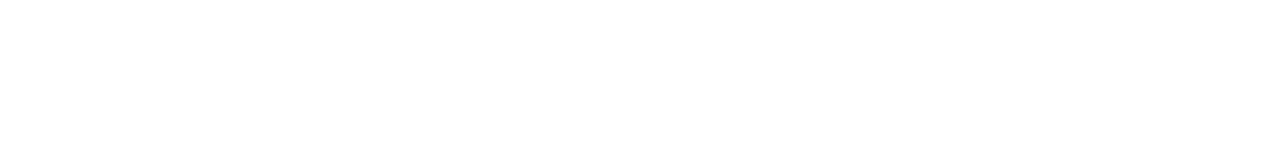
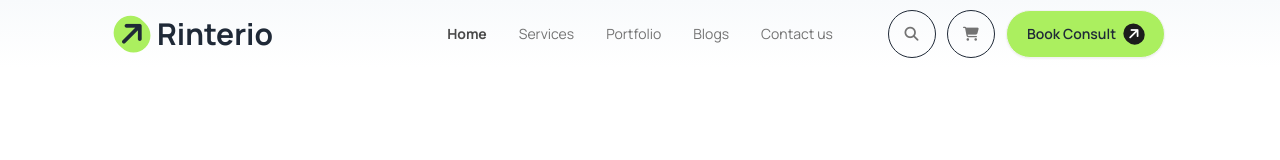
Before and after one commit to taseen17/Assignment-3, a plain HTML site: page index.html in a window 1280 px wide. Drawn offline with nearby package versions, Linux system fonts and the light colour scheme.

Commit message:
navbar done

```diff
--- a/index.html
+++ b/index.html
@@ -1,11 +1,99 @@
 <!DOCTYPE html>
 <html lang="en">
+
 <head>
-    <meta charset="UTF-8">
-    <meta name="viewport" content="width=device-width, initial-scale=1.0">
-    <title>Assignment 3</title>
+  <meta charset="UTF-8">
+  <meta name="viewport" content="width=device-width, initial-scale=1.0">
+  <title>Assignment 3</title>
+  <link rel="preconnect" href="https://fonts.googleapis.com">
+  <link rel="preconnect" href="https://fonts.gstatic.com" crossorigin>
+  <link href="https://fonts.googleapis.com/css2?family=Manrope:wght@200..800&display=swap" rel="stylesheet">
+  <link href="https://cdn.jsdelivr.net/npm/daisyui@4.12.10/dist/full.min.css" rel="stylesheet" type="text/css" />
+  <script src="https://cdn.tailwindcss.com"></script>
+  <style>
+    .manrope-font {
+      font-family: "Manrope", sans-serif;
+    }
+  </style>
+  <script>
+    tailwind.config = {
+      theme: {
+        extend: {
+          colors: {
+            clifford: '#da373d',
+          }
+        }
+      }
+    }
+  </script>
+  <script src="https://kit.fontawesome.com/dfde9938d8.js" crossorigin="anonymous"></script>
 </head>
-<body>
+
+<body class="manrope-font">
+  <header class="bg-gradient-to-b from-slate-50 to-white">
+    <div class="navbar w-5/6 mx-auto">
+      <div class="navbar-start max-sm:w-4/6">
+        <h2 class="font-bold text-3xl max-sm:text-2xl"><i
+            class="fa-solid fa-arrow-right bg-[#ABEF5F] rounded-full -rotate-45 p-1 mr-2"></i>Rinterio</h2>
+      </div>
+      <div class="navbar-center hidden lg:flex">
+        <ul class="menu menu-horizontal px-1">
+          <li><a class="font-bold text-[#494949]">Home</a></li>
+          <li><a class="text-[#737373]" href="">Services</a></li>
+          <li><a class="text-[#737373]">Portfolio</a></li>
+          <li><a class="text-[#737373]" href="">Blogs</a></li>
+          <li><a class="text-[#737373]" href="">Contact us</a></li>
+        </ul>
+      </div>
+      <div class="navbar-end">
+        <div class="dropdown">
+          <div tabindex="0" role="button" class="btn btn-ghost lg:hidden">
+            <svg xmlns="http://www.w3.org/2000/svg" class="h-5 w-5" fill="none" viewBox="0 0 24 24"
+              stroke="currentColor">
+              <path stroke-linecap="round" stroke-linejoin="round" stroke-width="2" d="M4 6h16M4 12h8m-8 6h16" />
+            </svg>
+          </div>
+          <ul tabindex="0"
+            class="menu menu-sm dropdown-content bg-base-100 rounded-box z-[1] mt-3 w-20 p-2 shadow overflow-hidden">
+            <li><a class="text-[#494949]">Home</a></li>
+            <li><a class="text-[#737373]" href="">Services</a></li>
+            <li><a class="text-[#737373]">Portfolio</a></li>
+            <li><a class="text-[#737373]" href="">Blogs</a></li>
+            <li><a class="text-[#737373]" href="">Contact us</a></li>
+            <li class="inline mb-1"> <button class="btn btn-circle btn-outline"><i
+                  class="fa-solid fa-magnifying-glass text-[#737373]"></i></button> <button
+                class="btn btn-circle btn-outline"><i class="fa-solid fa-cart-shopping text-[#737373]"></i></button>
+            </li>
+            <li> <a class="btn bg-[#ABEF5F] px-3 text-sm rounded-[32px]">Book Consult <i
+                  class="fa-solid fa-arrow-right bg-[#1C1C1C] rounded-full -rotate-45 p-1 text-white"></i></a></li>
+          </ul>
+        </div>
+        <div class="max-sm:hidden">
+          <button class="btn btn-circle btn-outline mr-2"><i
+              class="fa-solid fa-magnifying-glass text-[#737373]"></i></button>
+          <button class="btn btn-circle btn-outline mr-2"><i
+              class="fa-solid fa-cart-shopping text-[#737373]"></i></button>
+          <a class="btn bg-[#ABEF5F] px-5 rounded-[32px]">Book Consult <i
+              class="fa-solid fa-arrow-right bg-[#1C1C1C] rounded-full -rotate-45 p-1 text-white"></i></a>
+        </div>
+      </div>
+    </div>
+
+   <!----banner section-->
+
+    <section>
+
+    </section>
+
+  </header>
+  <main>
+
+  </main>
+  <footer>
+
+  </footer>
+
 
 </body>
+
 </html>
--- /dev/null
+++ b/tailwind.config.js
@@ -0,0 +1,8 @@
+/** @type {import('tailwindcss').Config} */
+module.exports = {
+    content: ["./src/**/*.{html,js}"],
+    theme: {
+      extend: {},
+    },
+    plugins: [],
+  }
```
